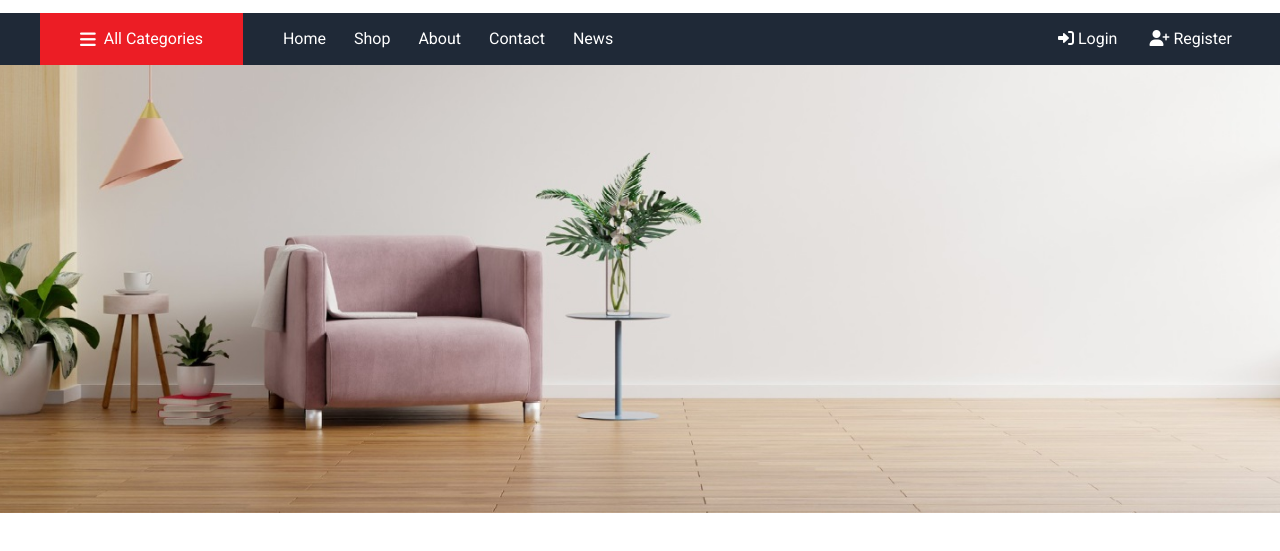
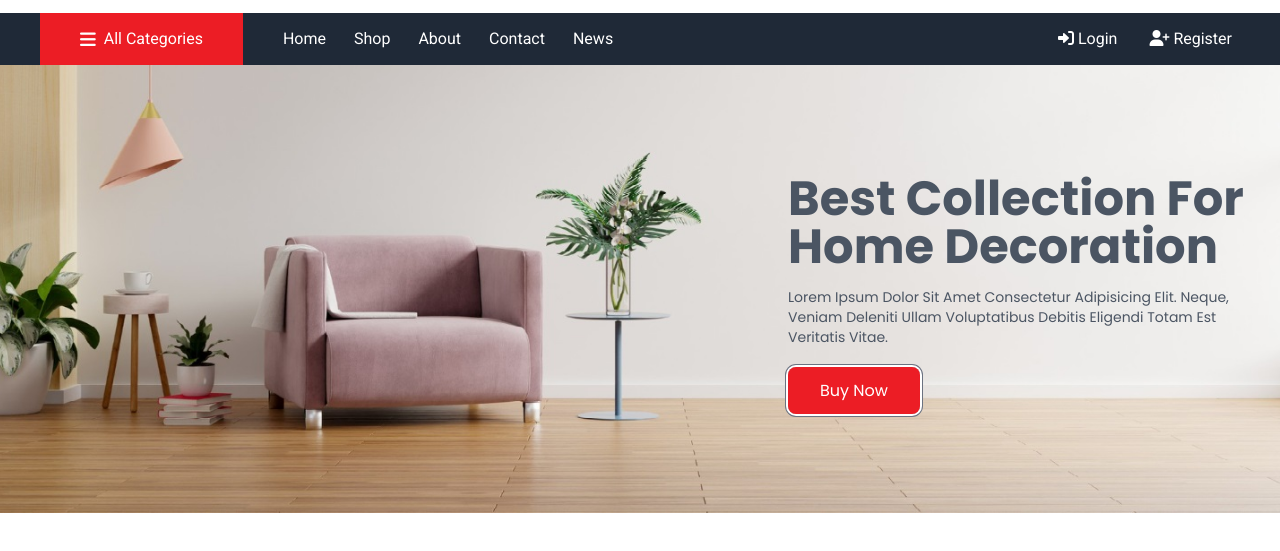
Before and after one commit to mistersakil/tailwind-css-ecommerce-design, a website: page index.html in a window 1280 px wide. Shown: the part 67-618 px from the top of the page. Drawn offline with Linux system fonts and the light colour scheme.

Commit message:
banner section design done

```diff
--- a/index.html
+++ b/index.html
@@ -196,15 +196,33 @@
     </section>
     <!--### end: navbar  ###-->
     <!--### banner  ###-->
-
-    <section id="banner" class="h-112 w-full relative">
+    <section
+      id="banner"
+      class="h-112 w-full relative flex items-center content-center flex-row-reverse capitalize font-poppins"
+    >
       <img
         src="./dist/images/banner-2.jpg"
         alt="banner"
-        class="absolute w-full h-full object-cover"
+        class="absolute w-full h-full object-cover z-10"
       />
+      <main id="bannerContent" class="z-50 text-gray-600 w-2/5 p-5">
+        <h1 id="bannerTitle" class="text-5xl font-bold leading-none mb-4">
+          best collection for home decoration
+        </h1>
+        <p id="bannerText" class="text-sm mb-8">
+          Lorem ipsum dolor sit amet consectetur adipisicing elit. Neque, veniam
+          deleniti ullam voluptatibus debitis eligendi totam est veritatis
+          vitae.
+        </p>
+        <a
+          href="#"
+          class="bg-brandColor hover:bg-gray-500 ring-1 ring-gray-500 ring-offset-2 px-8 py-3 text-white rounded-lg transition-all duration-300"
+        >
+          buy now
+        </a>
+      </main>
+      <!-- /#bannerContent -->
     </section>
-
     <!--### end: banner  ###-->
   </body>
 </html>
```
Also changed, not shown: dist/style.css.
